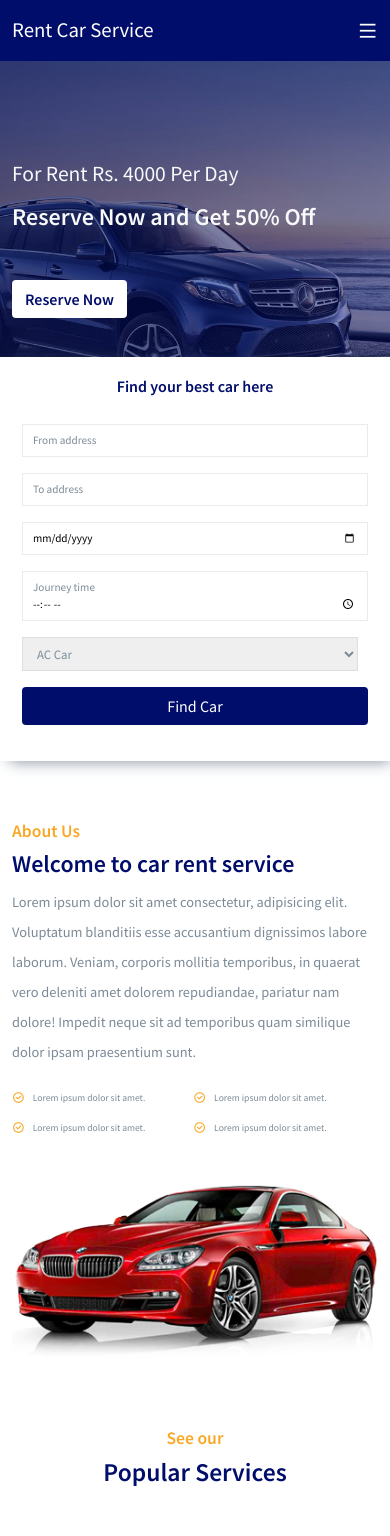
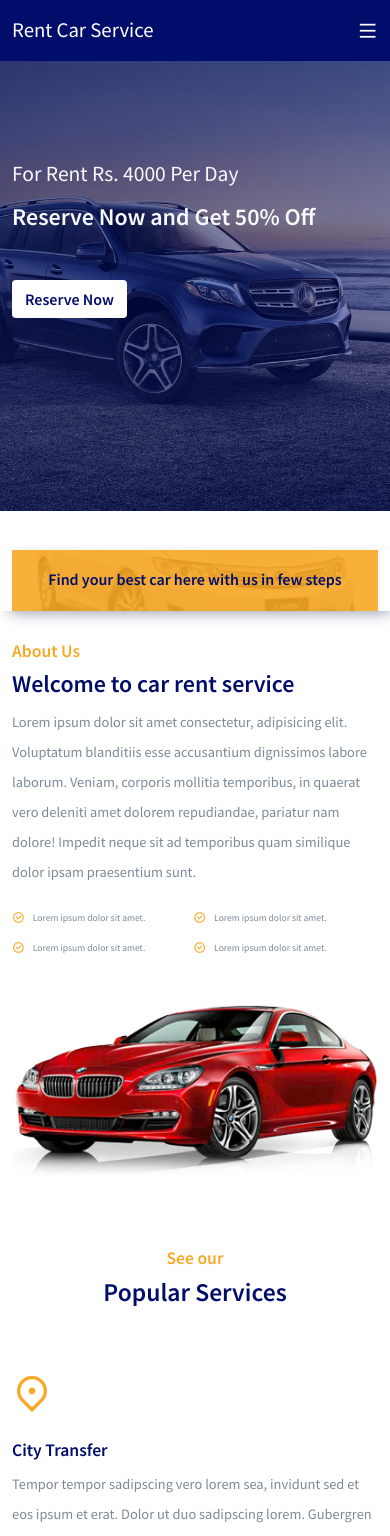
Before and after one commit to DhruvRajpoot/RentCarService, a React (Create React App) app: page /home in a window 390 px wide. Shown: the top 1536 px of the page. Built offline with nearby package versions, Linux system fonts and the light colour scheme.

Commit message:
fix: about and home section

```diff
--- a/src/components/UI/AboutSection.jsx
+++ b/src/components/UI/AboutSection.jsx
@@ -10,7 +10,7 @@ const AboutSection = ({ aboutClass }) => {
       style={
         aboutClass === "aboutPage"
           ? { marginTop: "0px" }
-          : { marginTop: "280px" }
+          : { marginTop: "10vw" }
       }
     >
       <Container>
--- a/src/pages/Home.jsx
+++ b/src/pages/Home.jsx
@@ -21,14 +21,13 @@ const Home = () => {
         <div className="hero__form">
           <Container>
             <Row className="form__row">
-              <Col lg="4" md="4">
-                <div className="find__cars-left">
-                  <h2>Find your best car here</h2>
+              <Col>
+                <div
+                  className="find__cars-left"
+                  style={{ textAlign: "center" }}
+                >
+                  <h2>Find your best car here with us in few steps</h2>
                 </div>
-              </Col>
-
-              <Col lg="8" md="8" sm="12">
-                <FindCarForm />
               </Col>
             </Row>
           </Container>
--- a/src/styles/about-section.css
+++ b/src/styles/about-section.css
@@ -29,9 +29,3 @@
     margin-top: 30px;
   }
 }
-
-@media only screen and (max-width: 576px) {
-  .about__section {
-    margin-top: 280px;
-  }
-}
--- a/src/styles/find-car-form.css
+++ b/src/styles/find-car-form.css
@@ -51,7 +51,7 @@
 .hero__slider-section {
   position: relative;
   z-index: 10;
-  margin-bottom: 200px;
+  margin-bottom: 100px;
 }
 
 .hero__form {
@@ -107,9 +107,7 @@
 
 @media only screen and (max-width: 768px) {
   .find__cars-left {
-    padding-top: 20px;
-    padding-bottom: 0;
-    background: #fff;
+    padding: 20px 0 14px 0;
     text-align: center;
   }
 
@@ -142,8 +140,4 @@
   .find__cars-left h2 {
     font-size: 1rem;
   }
-
-  .hero__form {
-    bottom: -250px;
-  }
 }
```
